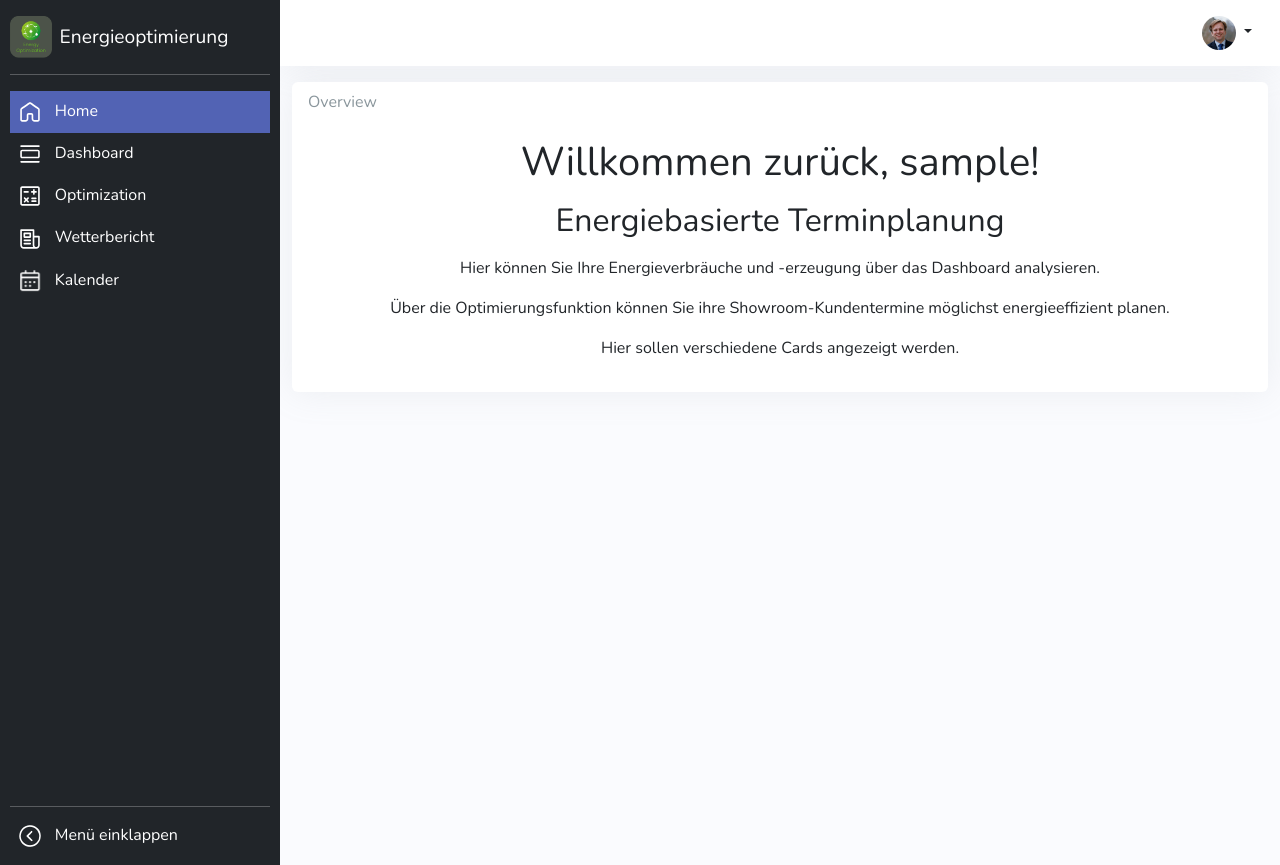
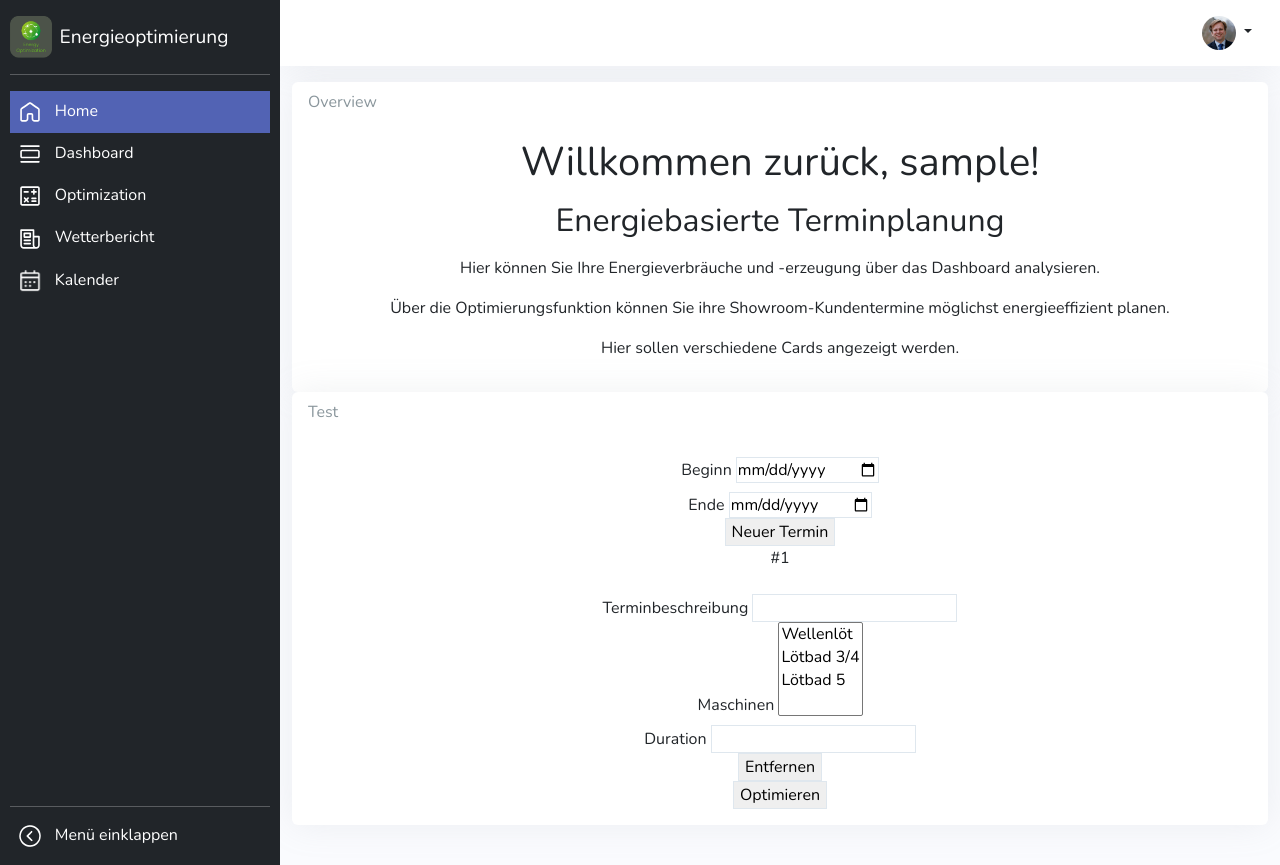
Before and after one commit to jmu-iseg/pjs-ebd-ws22_23, a Flask app: page / in a window 1280 px wide. Run offline with Flask 2, Linux system fonts and the light colour scheme; the visitor is signed in with stand-in values (Sample User, id 1); data comes from the database, SQL or seed files in the repository; some libraries are stand-ins or nearby versions.

Commit message:
Test Commit

```diff
--- a/app/forms.py
+++ b/app/forms.py
@@ -147,6 +147,9 @@ class TerminOptimizationForm(FlaskForm):
 
     delete = SubmitField('Entfernen')
 
+    def validate(self):
+        return True
+
 
 class OptimizationForm(FlaskForm):
     # see https://stackoverflow.com/questions/51817148/dynamically-add-new-wtforms-fieldlist-entries-from-user-interface
@@ -165,11 +168,10 @@ class OptimizationForm(FlaskForm):
 
     def update_self(self):
         read_form_data = self.data
-        self.termine.append_entry()
         updated_list = read_form_data['termine']
-        #if read_form_data['addline']:
-        #updated_list.append({})
+        if read_form_data['addline']:
+            updated_list.append({})
         read_form_data['termine'] = updated_list
 
-        self.__init__(formdata=None, **self.data)
+        self.__init__(formdata=None, **read_form_data)
         self.validate()
--- a/app/routes.py
+++ b/app/routes.py
@@ -16,10 +16,15 @@ from datetime import datetime, timedelta
 import subprocess
 from flask_login import login_required
 
-@app.route('/')
+@app.route('/', methods=['GET', 'POST', 'UPDATE'])
 @login_required
 def home():
-    return render_template("/pages/home.html")
+    form = OptimizationForm()
+    if 'addline' in request.form:
+        form.update_self()
+    elif form.validate_on_submit() and 'optimize' in request.form:
+        return redirect('/')
+    return render_template("/pages/home.html", form=form)
 
 def allowed_file(filename):
     return '.' in filename and \
--- a/app/templates/pages/home.html
+++ b/app/templates/pages/home.html
@@ -17,6 +17,35 @@
 
       </div>
     </div>
+
+    <div class="col mb-3">
+      <div class="card h-100">
+        <div class="card-header">
+          Test
+        </div>
+        <div class="card-body">
+          <form action="" method="post">
+            {{ form.hidden_tag() }}
+            {{ form.startdate.label }}
+            {{ form.startdate }}<br>
+            {{ form.enddate.label }}
+            {{ form.enddate }}<br>
+            {{ form.addline }}<br>
+            {% for termin in form.termine %}
+              <p> #{{ loop.index0 + 1 }} </p>
+              {{ termin.terminbeschreibung.label }}
+              {{ termin.terminbeschreibung }}<br>
+              {{ termin.machines.label }}
+              {{ termin.machines }}<br>
+              {{ termin.duration.label }}
+              {{ termin.duration }}<br>
+              {{ termin.delete }}<br>
+            {% endfor %}
+            {{ form.optimize }}
+          </form>
+        </div>
+      </div>
+    </div>
   </div>
 </div>
 {% endblock %}
```
